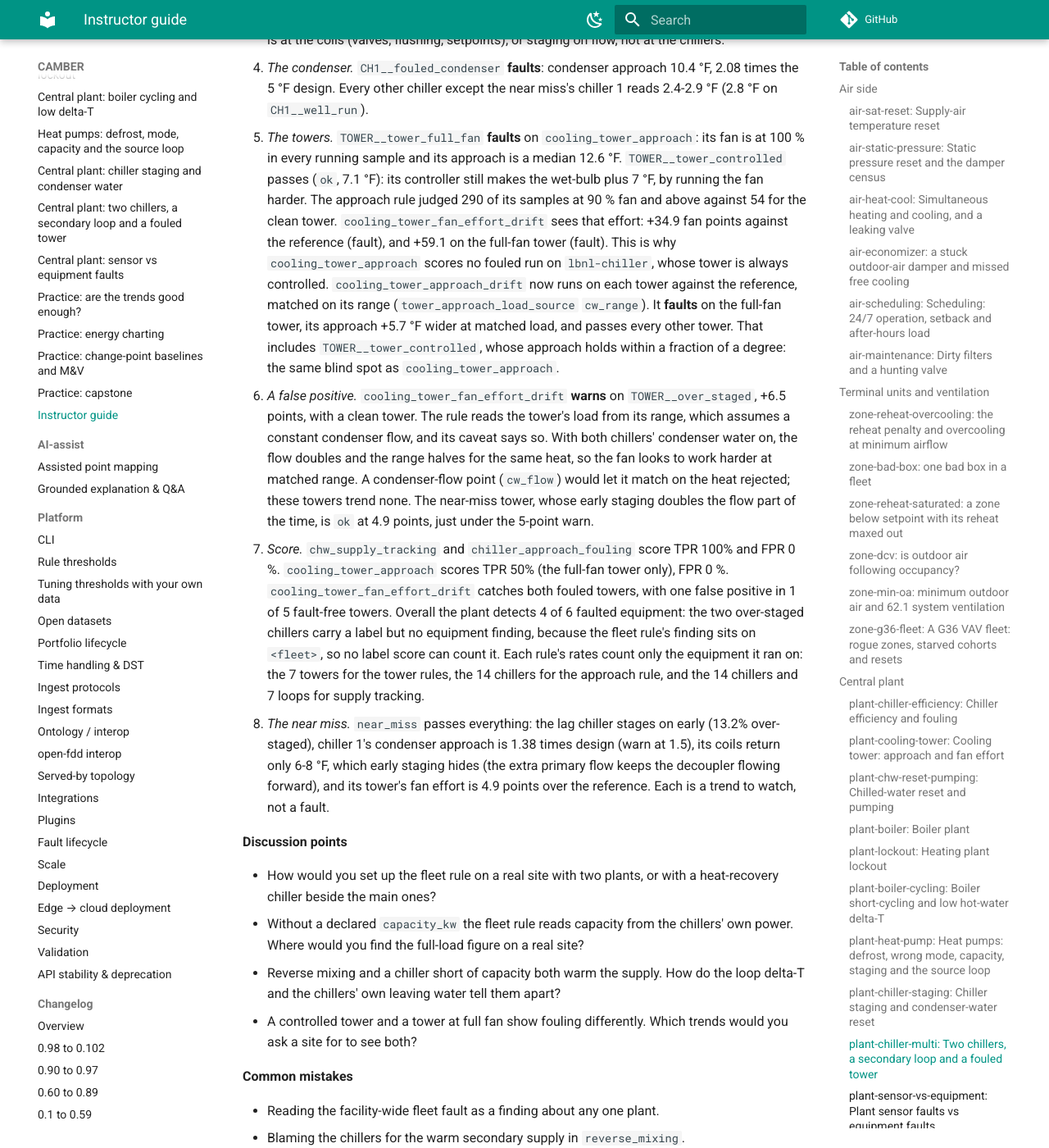
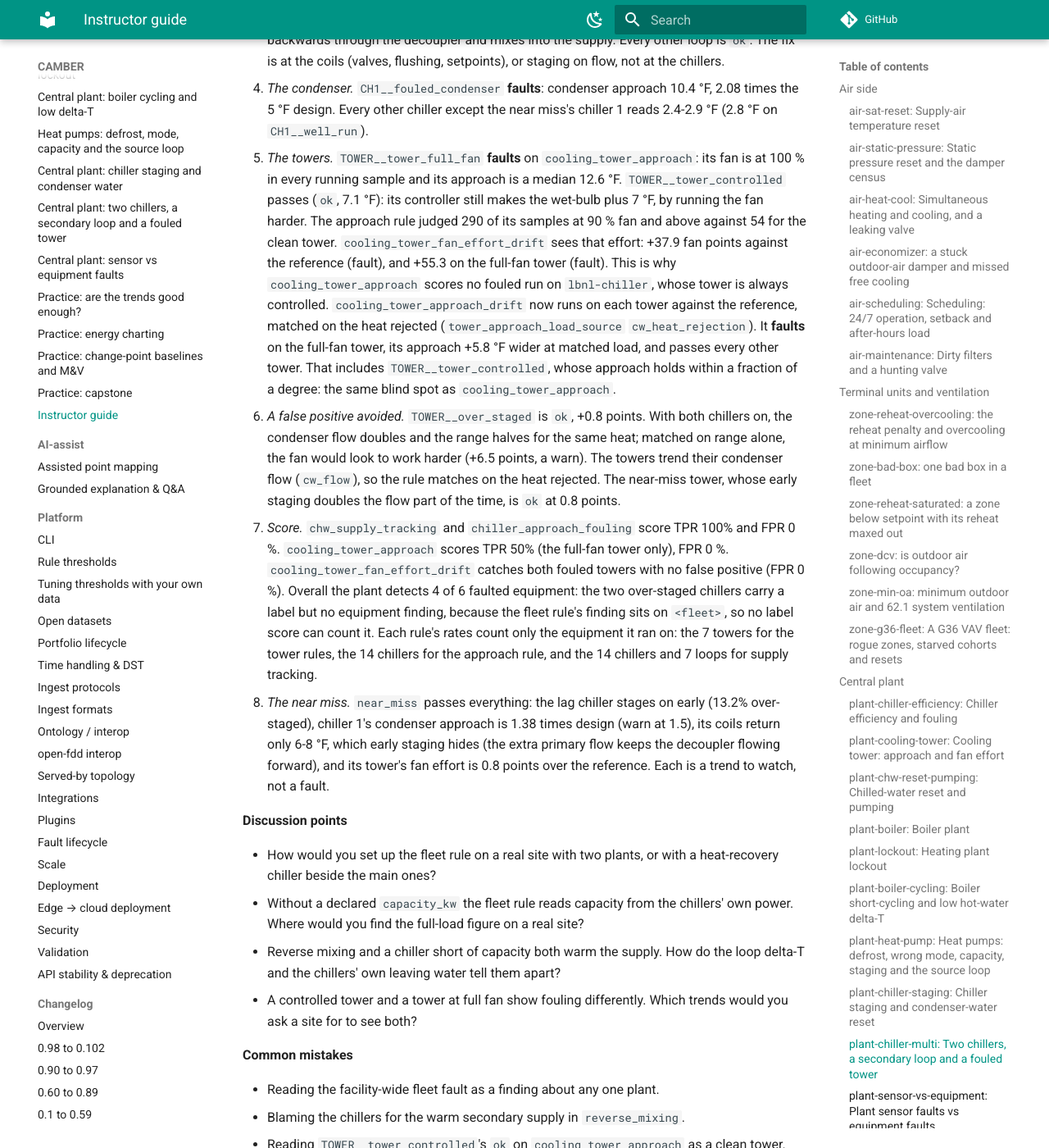
Before and after one commit to yroussev/camber, an MkDocs documentation site: the page built from docs/workbook/instructor.md, in a window 1280 px wide and 1400 px high, scrolled down 38620 px. Shown: the whole window at 82% size. Built offline with MkDocs 1.6.1 and Material for MkDocs 9.7.7, drawn with Linux system fonts in a browser that asks for light colours; comment, search, counter and statistics services are not loaded; some of the changed text lies outside the part shown.

Commit message:
Workbook: plant-chiller-multi and zone-g36-fleet answers re-recorded after synthetic generator v2 (#184, #186)
plant-chiller-multi: the towers match on heat rejected, so TOWER__over_staged's
fan-effort drift is ok (+0.8, was a +6.5 warn); the fouled towers read +37.9 and
+55.3, the near miss +0.8, the full-fan approach drift +5.8 F; the fan-effort and
overall false-positive rates are 0.

zone-g36-fleet: the SAT census counts tier-1 requests (rogue share 92.5 %), the
static census compares with the active setpoint (equipment room 60.8 %), the
single-maximum boxes reheat above minimum 69.7 % and 93.1 % outside the high
heating loop, the near miss reads 43.0 % / 45.4 %. The census figure passes
cool_loop_col and is re-rendered. The CHANGELOG names the moved answers.

```diff
--- a/docs/workbook/instructor.md
+++ b/docs/workbook/instructor.md
@@ -835,7 +835,8 @@
 ### `zone-g36-fleet`: A G36 VAV fleet: rogue zones, starved cohorts and resets
 
 Figures from the synthetic `synthetic-g36-vav-fleet` entry (generated by CAMBER, so every copy
-gives the same numbers), CAMBER 0.106.0-dev (re-recorded after #186), with the commands on the
+gives the same numbers), CAMBER 0.106.0-dev (re-recorded after #186 and the generator's version
+2, whose boxes trend their active airflow setpoint and loops), with the commands on the
 [exercise page](zone-g36-fleet.md#setup). How the eight air handlers were built: one spring
 weather series (about 46-80 °F, three weeks from 28 April) drives eight copies of a VAV air handler
 with six single-duct reheat boxes. Each hour every box asks for the airflow its zone's load needs
@@ -866,13 +867,13 @@
    end when its requests ask it to move (0.0 % of those cycles).
 2. *A reset doing its job.* `AHU__rogue_sat`'s SAT reset is effective: it swings 10.06 °F,
    exactly as its requests ask, down to 55 °F every afternoon. The fault is the zone: the SAT
-   census names `VAV1__rogue_sat`, which sends 98.9% of its air handler's requests and holds the
+   census names `VAV1__rogue_sat`, which sends 92.5% of its air handler's requests and holds the
    largest one on every cycle with any request. The other five zones get air far colder than they
    need, and the cooling plant pays for it. Fix the room (its load or its box), or stop the reset
    counting that zone's requests.
 3. *Static rogues.* The static census names `VAV5__rogue_static` (95.9% of its air handler's
    requests). `AHU__rogue_static`'s reset is effective too: it swings the full 1.4 in. w.c. and
-   holds the static near the top all day for one box. It lists `VAV1__rogue_sat` (48.6 % of its
+   holds the static near the top all day for one box. It lists `VAV1__rogue_sat` (60.8 % of its
    air handler's static requests) apart, under `overloaded_zones`: the equipment room's box is
    wide open because the room is short of cooling, 3 °F or more above its setpoint on every one
    of its static requests. It drags the duct static as well as the SAT reset, but it is the SAT
@@ -892,11 +893,11 @@
    `cohort_space_temp`, building-wide, flags `VAV1__rogue_sat` (z 10.9) and five of
    `AHU__not_responding`'s boxes.
 6. *Reheat.* `reheat_minimization_g36` faults on seven boxes: `VAV2__reheat` and `VAV4__reheat`
-   (reheating 18.3 % and 16.1 % of occupied hours, 93.9 % and 100 % of it above minimum airflow
+   (reheating 18.3 % and 16.1 % of occupied hours, 69.7 % and 93.1 % of it above minimum airflow
    outside the high heating loop) and `VAV1__heat_cool` to `VAV5__heat_cool`. The healthy
    fleet's west box reheats too (17.2 % of occupied hours) and passes: it rises above its
-   minimum only with its valve wide open (9.7 % of its reheating hours), the dual-maximum
-   sequence's high heating loop, where the airflow rises by design. `zones_heat_cool_census`
+   minimum only in its high heating loop (heating loop over 50 %, 9.7 % of its reheating hours),
+   where the dual-maximum sequence raises the airflow by design. `zones_heat_cool_census`
    asks whether some zones heat while others cool. Building-wide it faults: 98.3 % of occupied
    hours have one. On `AHU__reheat`'s boxes alone it passes (18.3 %): two boxes reheating on cool
    mornings while the others cool are not a fleet problem, and only the per-box rule finds them.
@@ -912,9 +913,9 @@
    too, and `zones_heat_cool_census` reads 17.2 % (2.2 % with one box heating above its
    minimum). The north zone, `VAV4__healthy`, has a mean about 0.8 °F below the median of the
    six, against a spread (MAD) of 0.07 °F among them: a z of -7.6, but under the rule's 1 °F
-   floor. A small, real exposure difference is not a fault. The near miss's zone 1 sends 41.3 % of its air handler's SAT
-   requests and holds the largest one on 46.8% of the active cycles: under the 50 % bar, though
-   the healthy fleet's zone 1 is not far behind (34 %, 40 %).
+   floor. A small, real exposure difference is not a fault. The near miss's zone 1 sends 43.0 % of its air handler's SAT
+   requests and holds the largest one on 45.4% of the active cycles: under the 50 % bar, though
+   the healthy fleet's zone 1 is not far behind (35 %, 40 %).
 
 **Discussion points**
 
@@ -1599,26 +1601,22 @@
    100 % in every running sample and its approach is a median 12.6 °F. `TOWER__tower_controlled`
    passes (`ok`, 7.1 °F): its controller still makes the wet-bulb plus 7 °F, by running the fan
    harder. The approach rule judged 290 of its samples at 90 % fan and above against 54 for the
-   clean tower. `cooling_tower_fan_effort_drift` sees that effort: +34.9 fan points against the
-   reference (fault), and +59.1 on the full-fan tower (fault). This is why `cooling_tower_approach`
+   clean tower. `cooling_tower_fan_effort_drift` sees that effort: +37.9 fan points against the
+   reference (fault), and +55.3 on the full-fan tower (fault). This is why `cooling_tower_approach`
    scores no fouled run on `lbnl-chiller`, whose tower is always controlled.
-   `cooling_tower_approach_drift` now runs on each tower against the reference, matched on its
-   range (`tower_approach_load_source` `cw_range`). It **faults** on the full-fan tower, its
-   approach +5.7 °F wider at matched load, and passes every other tower. That includes
+   `cooling_tower_approach_drift` now runs on each tower against the reference, matched on the
+   heat rejected (`tower_approach_load_source` `cw_heat_rejection`). It **faults** on the full-fan
+   tower, its approach +5.8 °F wider at matched load, and passes every other tower. That includes
    `TOWER__tower_controlled`, whose approach holds within a fraction of a degree: the same
    blind spot as `cooling_tower_approach`.
-6. *A false positive.* `cooling_tower_fan_effort_drift` **warns** on `TOWER__over_staged`, +6.5
-   points, with a clean tower. The rule reads the tower's load from its range, which assumes a
-   constant condenser flow, and its caveat says so. With both chillers' condenser water on, the
-   flow doubles and the range halves for the same heat, so the fan looks to work harder at matched
-   range. A condenser-flow point (`cw_flow`) would let it match on the heat rejected; these towers
-   trend none. The near-miss tower,
-   whose early staging doubles the flow part of the time, is `ok` at 4.9 points, just under the
-   5-point warn.
+6. *A false positive avoided.* `TOWER__over_staged` is `ok`, +0.8 points. With both chillers on,
+   the condenser flow doubles and the range halves for the same heat; matched on range alone, the
+   fan would look to work harder (+6.5 points, a warn). The towers trend their condenser flow
+   (`cw_flow`), so the rule matches on the heat rejected. The near-miss tower, whose early staging
+   doubles the flow part of the time, is `ok` at 0.8 points.
 7. *Score.* `chw_supply_tracking` and `chiller_approach_fouling` score TPR 100% and FPR 0 %.
    `cooling_tower_approach` scores TPR 50% (the full-fan tower only), FPR 0 %.
-   `cooling_tower_fan_effort_drift` catches both fouled towers, with one false positive in 1 of 5
-   fault-free towers. Overall the plant detects 4 of 6 faulted equipment: the two over-staged
+   `cooling_tower_fan_effort_drift` catches both fouled towers with no false positive (FPR 0 %). Overall the plant detects 4 of 6 faulted equipment: the two over-staged
    chillers carry a label but no equipment finding, because the fleet rule's finding sits on
    `<fleet>`, so no label score can count it. Each rule's rates count only the equipment it ran
    on: the 7 towers for the tower rules, the 14 chillers for the approach rule, and the 14
@@ -1626,7 +1624,7 @@
 8. *The near miss.* `near_miss` passes everything: the lag chiller stages on early (13.2%
    over-staged), chiller 1's condenser approach is 1.38 times design (warn at 1.5), its coils
    return only 6-8 °F, which early staging hides (the extra primary flow keeps the decoupler
-   flowing forward), and its tower's fan effort is 4.9 points over the reference. Each is a trend
+   flowing forward), and its tower's fan effort is 0.8 points over the reference. Each is a trend
    to watch, not a fault.
 
 **Discussion points**
@@ -1645,7 +1643,7 @@
 - Reading the facility-wide fleet fault as a finding about any one plant.
 - Blaming the chillers for the warm secondary supply in `reverse_mixing`.
 - Reading `TOWER__tower_controlled`'s `ok` on `cooling_tower_approach` as a clean tower.
-- Reading `TOWER__over_staged`'s fan-effort warn as fouling without checking the condenser flow.
+- Matching tower fan effort on the range alone when chillers and their condenser pumps stage.
 - Citing these figures as evidence about real plants: the data are synthetic.
 
 <!-- END plant-chiller-multi -->
```
Also changed, not shown: other parts of docs/workbook/instructor.md (+2 -1 lines), CHANGELOG.md (+12 -2 lines), docs/workbook/plant-chiller-multi.md (+6 -4 lines), docs/workbook/zone-g36-fleet.md (+7 -13 lines), docs/img/workbook/zone-g36-fleet.png, 3 other files.
